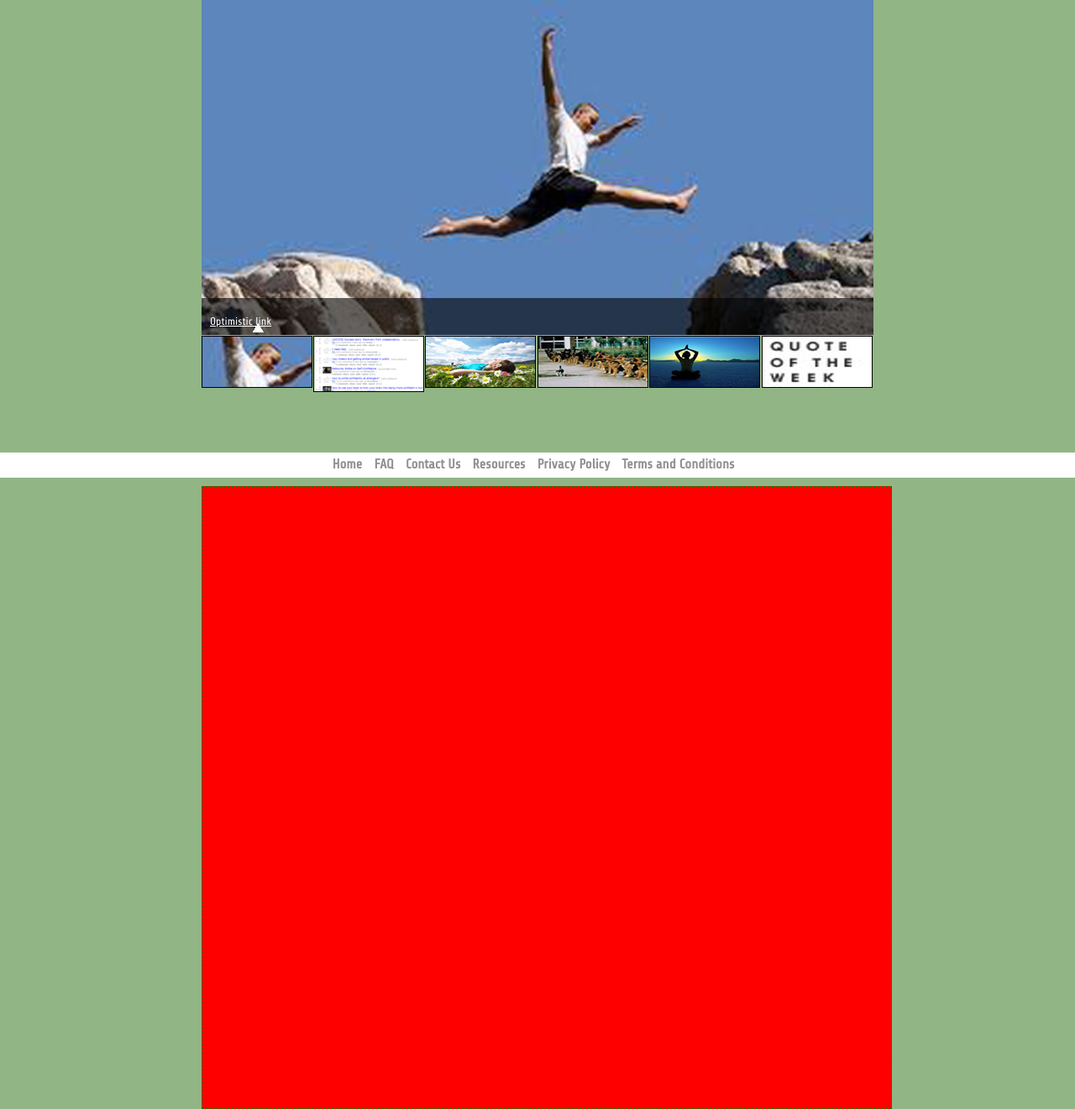
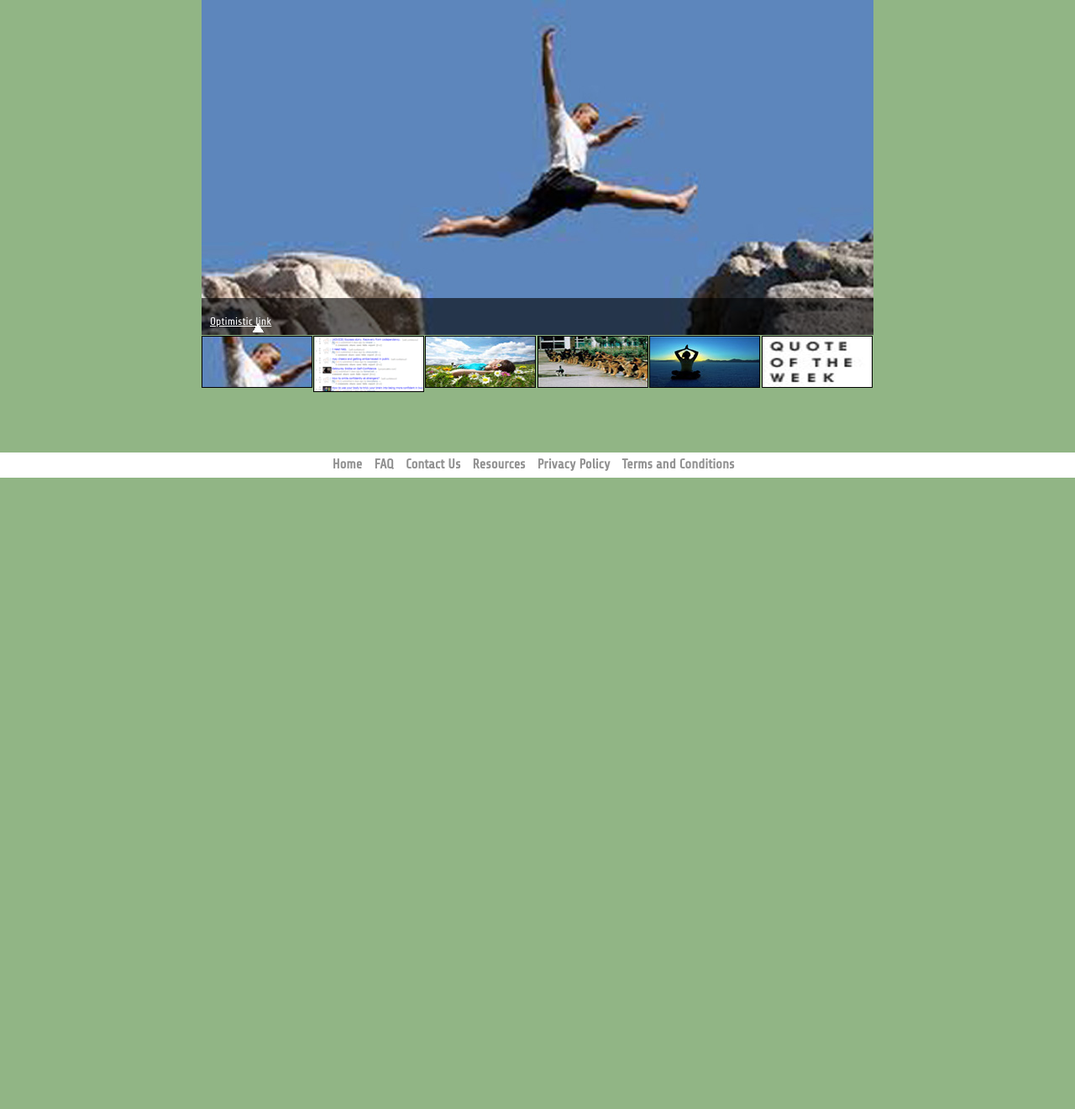
Before and after one commit to Group3WebSys/Project, a PHP site: page / in a window 1280 px wide. Shown: the part 693-2014 px from the top of the page at 84% size. After the commit the page ends 1262 px from the top, so only its background shows below. Run offline with PHP 8.4, Linux system fonts and the light colour scheme; some libraries are stand-ins or nearby versions.

Commit message:
Update format.css

```diff
--- a/style/format.css
+++ b/style/format.css
@@ -165,21 +165,13 @@ clear: both;
   background-color: transparent;
 }
 
-#push {
-  width: 800px;
-  position: absolute;
-  left: 50%;
-  height:700px;
-  margin-top: 40px;
-  margin-left: -400px;
-  margin-bottom: 40px;
-  border: 1px dashed green;
-  padding: 10px 10px 30px 10px;
-  overflow: auto;
-  background-color: red;
-}
+/*#push {
+        margin: 150px;
+}*/
 
 #footer{
+  clear: both;
+  position: relative;
   z-index: 10;
   height: 20px;
   background-color: white;
```
